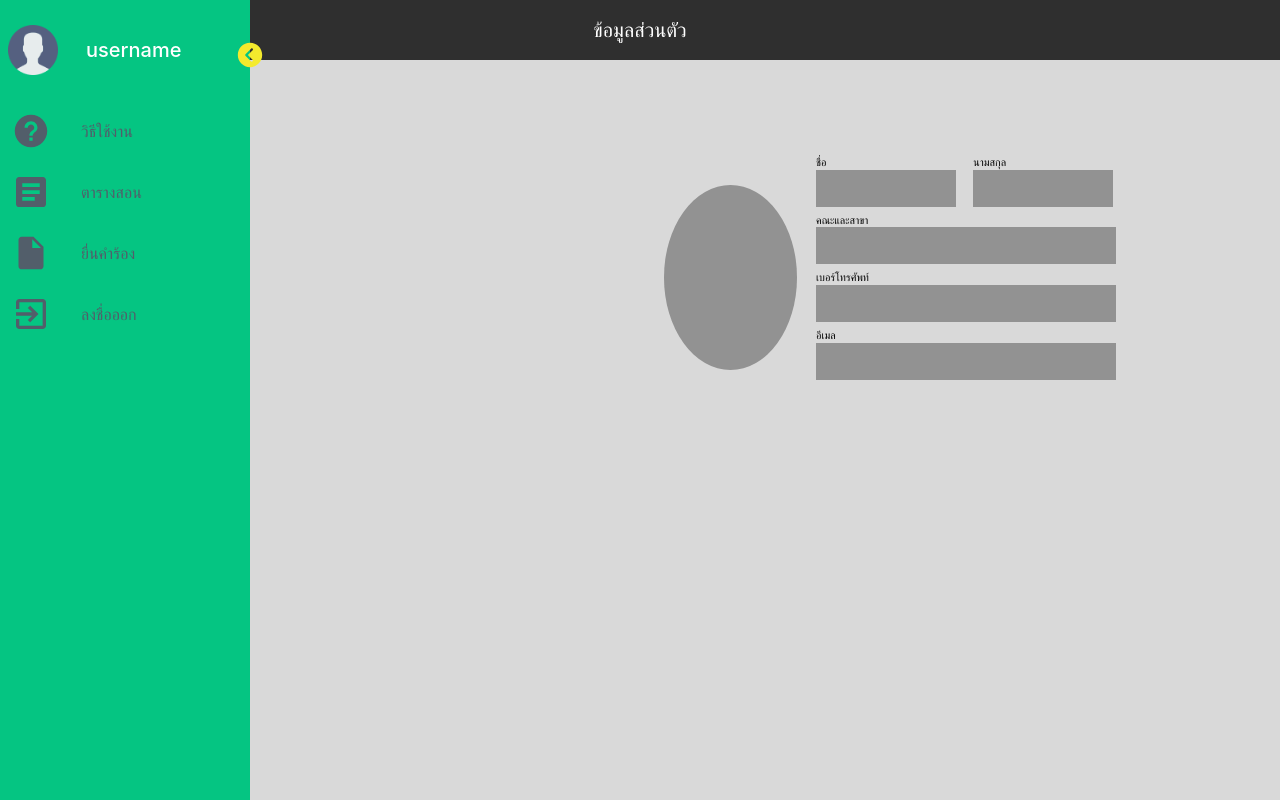
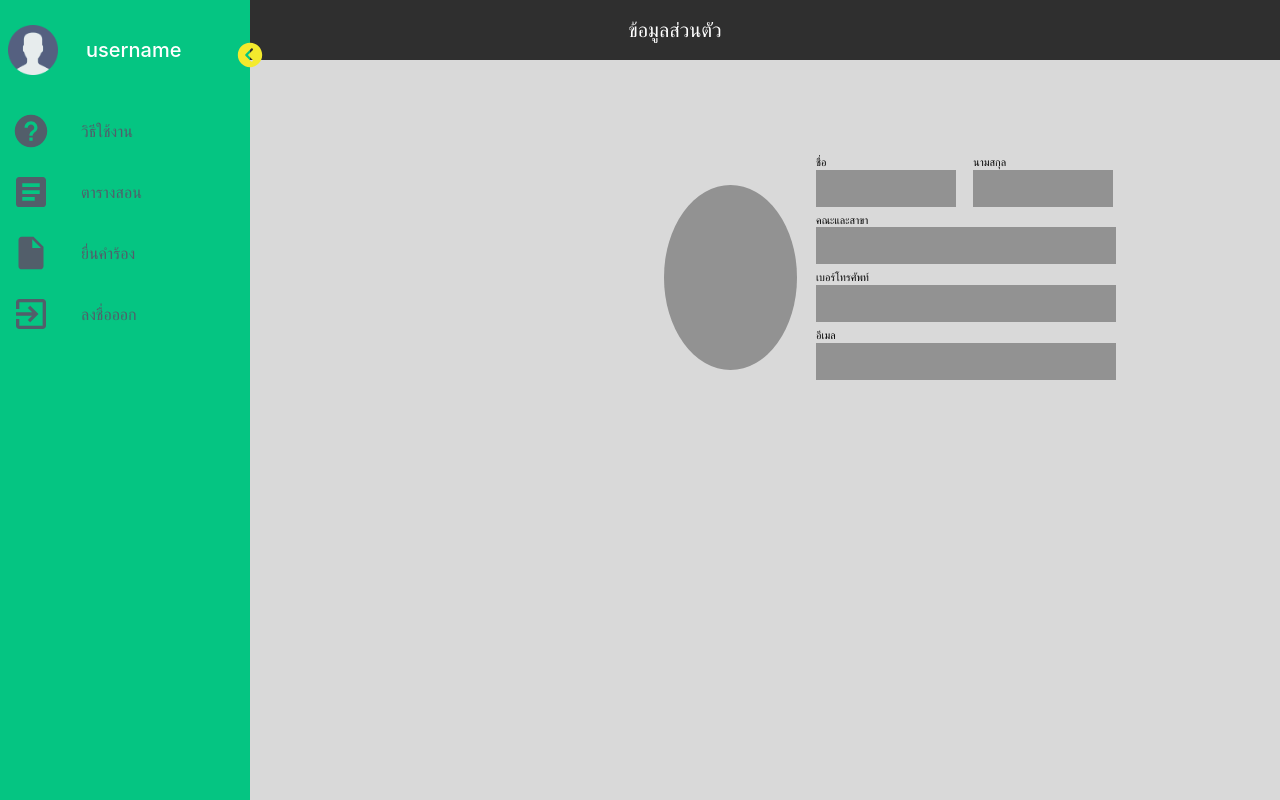
Before and after one commit to nattakit2543/SE-Final, a React (Vite) app in the folder SE_PROJ_2/: page /teacher/userInfo in a window 1280 px wide. Shown: the top 800 px of the page. Built offline with nearby package versions, Linux system fonts and the light colour scheme.

Commit message:
Update NavSidebarT.css

```diff
--- a/SE_PROJ_2/src/pages/2Teacher/layoutT/NavSidebarT.css
+++ b/SE_PROJ_2/src/pages/2Teacher/layoutT/NavSidebarT.css
@@ -15,7 +15,7 @@
     color: #FFFFFF;
     font-size: 20px;
     position: absolute;
-    left: 50%;
+    left: calc(50% + 35px);
     transform: translateX(-50%);
 }
 
```
